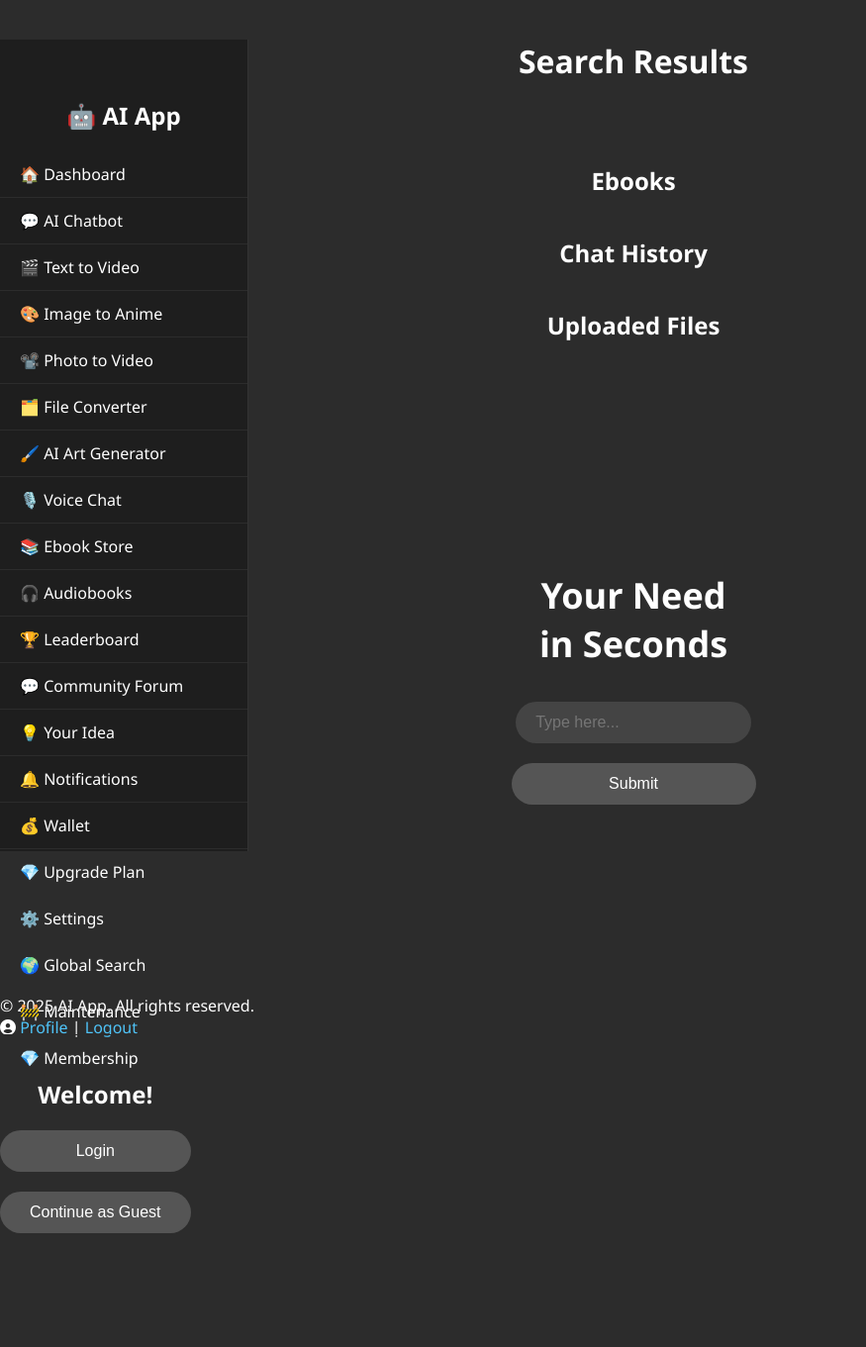
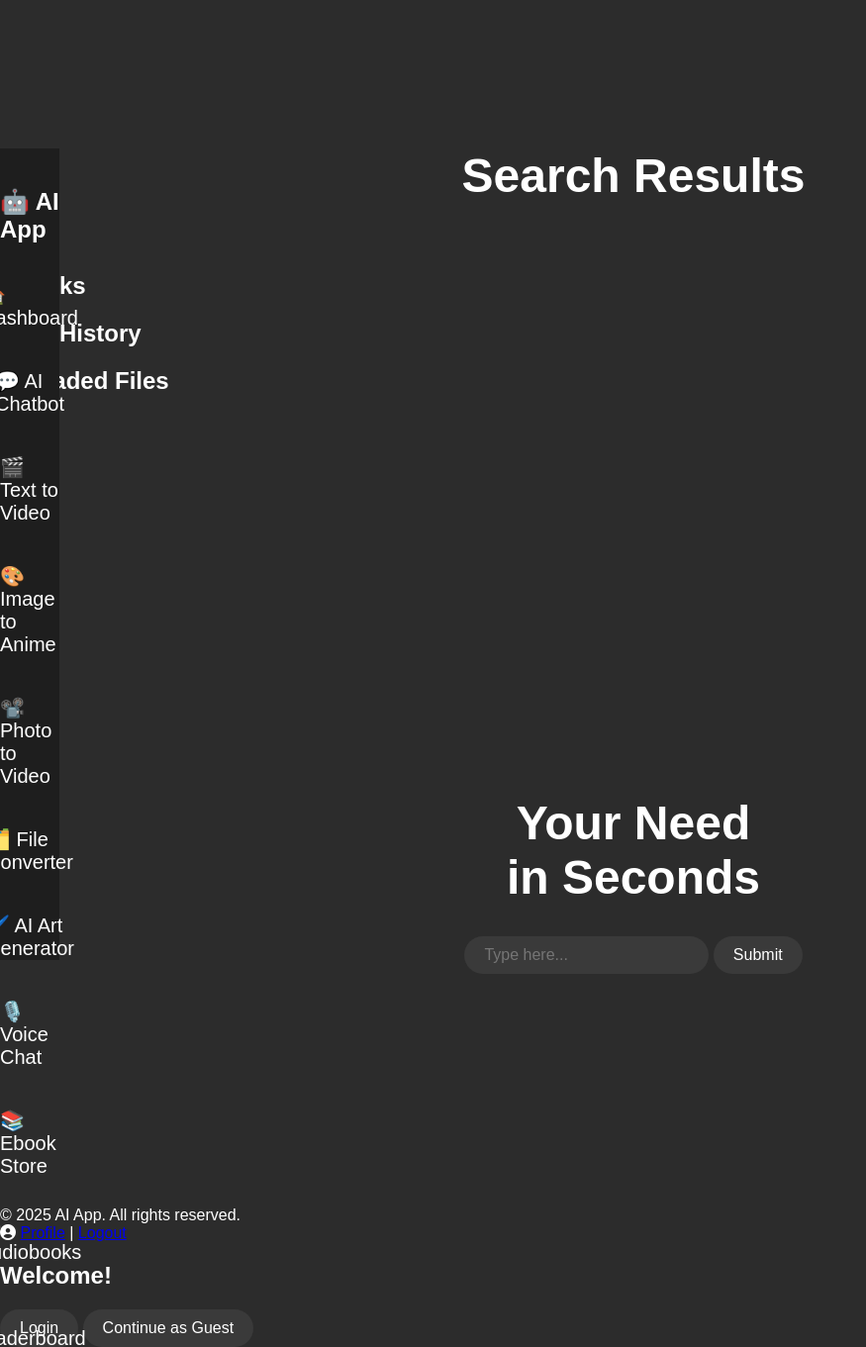
Before and after one commit to iqonlimited/IQon.limited, a Python web app: template templates/ search results.html in a window 1280 px wide. Shown: the whole page at 99% size, without its empty margins (0-875 px from the left). Before the commit the page ends 1246 px from the top, so only its background shows below. Run offline with Jinja, Linux system fonts and the light colour scheme; the template is opened without the code that fills it, so the values that code supplies are empty.

Commit message:
main.css

```diff
--- a/static/css/main.css
+++ b/static/css/main.css
@@ -1,208 +1,106 @@
+/* Reset & Base */
 body {
-    margin: 0;
-    font-family: 'Segoe UI', sans-serif;
-    background-color: #121212;
-    color: #fff;
-font-family: 'Poppins', sans-serif;
+  margin: 0;
+  padding: 0;
+  font-family: 'Poppins', sans-serif;
+  background-color: #2c2c2c;
+  color: #fff;
 }
 
-a {
-    color: #4FC3F7;
-    text-decoration: none;
+h1 {
+  font-size: 48px;
+  font-weight: bold;
+  text-align: center;
+  margin-top: 150px;
 }
 
-.sidebar {
-    width: 250px;
-    background-color: #1e1e1e;
-    position: fixed;
-    height: 100%;
-    padding-top: 20px;
-    border-right: 1px solid #333;
-}
-
-.sidebar a {
-    display: block;
-    padding: 12px 20px;
-    color: white;
-    border-bottom: 1px solid #2c2c2c;
-}
-
-.sidebar a:hover {
-    background-color: #333;
-}
-
-.content {
-    margin-left: 260px;
-    padding: 20px;
-}
-
-.profile-icon {
-    position: fixed;
-    bottom: 20px;
-    right: 20px;
-    background-color: #2c2c2c;
-    padding: 10px;
-    border-radius: 50%;
-    cursor: pointer;
-}
-
-input, button, select, textarea {
-    background-color: #2a2a2a;
-    color: white;
-    border: 1px solid #444;
-    padding: 10px;
-    margin: 5px 0;
-    border-radius: 5px;
-    width: 100%;
-}
-
-button:hover {
-    background-color: #444;
-}
-
-.chatbot-container {
-  display: flex;
-  flex-direction: column;
-  align-items: center;
-  justify-content: start;
-  padding-top: 100px;
-  min-height: 100vh;
-  background-color: #121212; /* Dark background */
-  color: white;
-}
-
-.chat-heading {
-  font-size: 38px;
-  font-weight: 800;
-  color: white;
-  margin-bottom: 40px;
-  text-align: center;
-}
-
-.chat-form {
-  display: flex;
-  flex-direction: row;
-  width: 80%;
-  max-width: 700px;
-  margin-bottom: 30px;
-}
-
-.chat-input {
-  flex-grow: 1;
-  padding: 16px;
-  border: none;
-  border-radius: 10px 0 0 10px;
-  font-size: 16px;
-  background-color: #e0e0e0; /* Light grey */
-  color: #333;
-}
-
-.chat-button {
-  padding: 16px 24px;
-  background-color: #4caf50;
-  color: white;
-  border: none;
-  border-radius: 0 10px 10px 0;
-  cursor: pointer;
-  font-size: 16px;
-  transition: background 0.3s ease;
-}
-
-.chat-button:hover {
-  background-color: #45a045;
-}
-
-.chat-history {
-  width: 80%;
-  max-width: 700px;
-  background: #1e1e1e;
-  padding: 20px;
-  border-radius: 10px;
-  overflow-y: auto;
-  max-height: 400px;
-}
-
-.chat-message {
-  padding: 10px 15px;
-  margin-bottom: 10px;
-  border-radius: 8px;
-  line-height: 1.5;
-}
-
-.chat-message.user {
-  background-color: #2a2a2a;
-  color: #ffeb3b;
-}
-
-.chat-message.bot {
-  background-color: #333;
-  color: #ffffff;
-}
-/* Base Dark Theme */
-body {
-  background-color: #2c2c2c;
-  color: #ffffff;
-  font-family: 'Segoe UI', sans-serif;
-  margin: 0;
-  padding: 0;
-}
-
-h1, h2, h3 {
-  color: #ffffff;
-  text-align: center;
-  margin-top: 40px;
-}
-
-input, textarea, select {
-  background-color: #444;
-  border: none;
-  border-radius: 25px;
-  padding: 12px 20px;
-  color: #fff;
-  width: 80%;
-  max-width: 500px;
-  margin: 10px auto;
-  display: block;
-  font-size: 16px;
-  transition: 0.3s;
-}
-
-input:focus, textarea:focus, select:focus {
-  outline: none;
-  background-color: #555;
-}
-
-button {
-  background-color: #555;
-  color: #fff;
-  border: none;
-  border-radius: 25px;
-  padding: 12px 30px;
-  margin: 20px auto;
-  display: block;
-  cursor: pointer;
-  font-size: 16px;
-  transition: 0.3s;
-}
-
-button:hover {
-  background-color: #666;
-}
-
+/* Centered Container */
 .container {
   display: flex;
   flex-direction: column;
   align-items: center;
   justify-content: center;
-  min-height: 80vh;
+  min-height: 100vh;
   text-align: center;
 }
 
-.header-title {
-  font-size: 36px;
-  font-weight: bold;
+/* Search Bar */
+.search-bar {
+  display: flex;
+  align-items: center;
+  background-color: #3a3a3a;
+  border-radius: 40px;
+  padding: 10px 20px;
+  width: 400px;
+  margin-top: 40px;
 }
 
-.form-group {
+.search-bar input {
+  flex-grow: 1;
+  border: none;
+  background: transparent;
+  color: white;
+  font-size: 16px;
+  padding: 10px;
+  outline: none;
+}
+
+.search-bar button {
+  background-color: #555;
+  border: none;
+  color: white;
+  border-radius: 50%;
+  width: 40px;
+  height: 40px;
+  cursor: pointer;
+  transition: background 0.3s ease;
+}
+
+.search-bar button:hover {
+  background-color: #666;
+}
+
+/* Optional Icon Styles */
+.search-bar .icon {
+  margin-right: 10px;
+  font-size: 18px;
+}
+
+/* Sidebar (Optional if using) */
+.sidebar {
+  width: 60px;
+  background-color: #1e1e1e;
+  height: 100vh;
+  position: fixed;
+  display: flex;
+  flex-direction: column;
+  align-items: center;
+  padding-top: 20px;
+}
+
+.sidebar a {
+  color: white;
   margin: 20px 0;
+  text-decoration: none;
+  font-size: 20px;
+  transition: 0.3s;
 }
+
+.sidebar a:hover {
+  color: #4FC3F7;
+}
+
+/* Button Base */
+button, input, select, textarea {
+  border: none;
+  border-radius: 20px;
+  background: #3a3a3a;
+  color: white;
+  padding: 10px 20px;
+  font-size: 16px;
+  transition: background 0.3s ease;
+}
+
+button:hover {
+  background: #555;
+}
```
